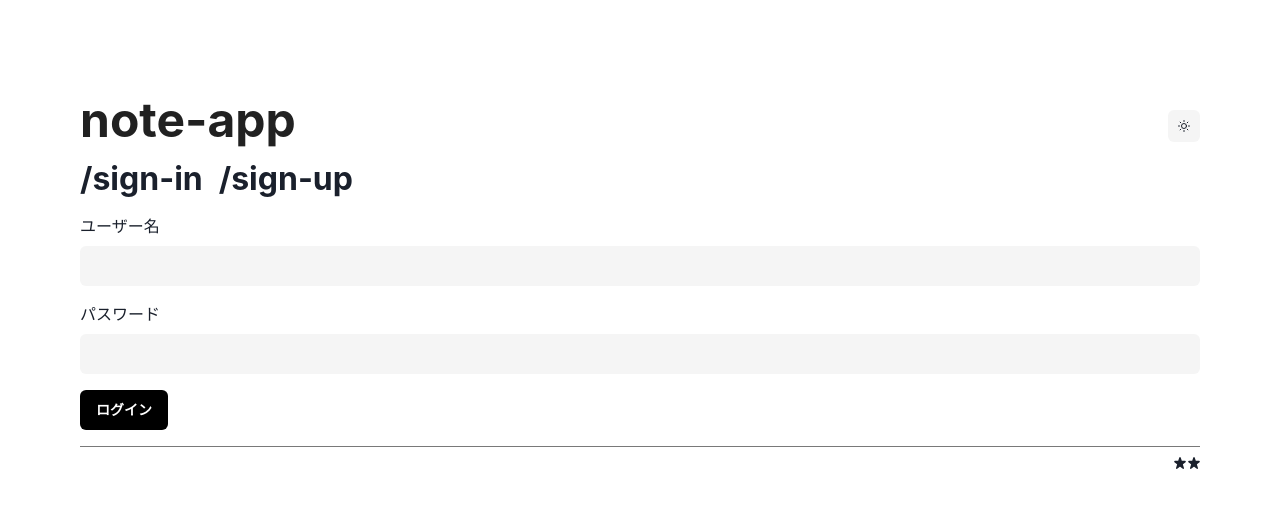
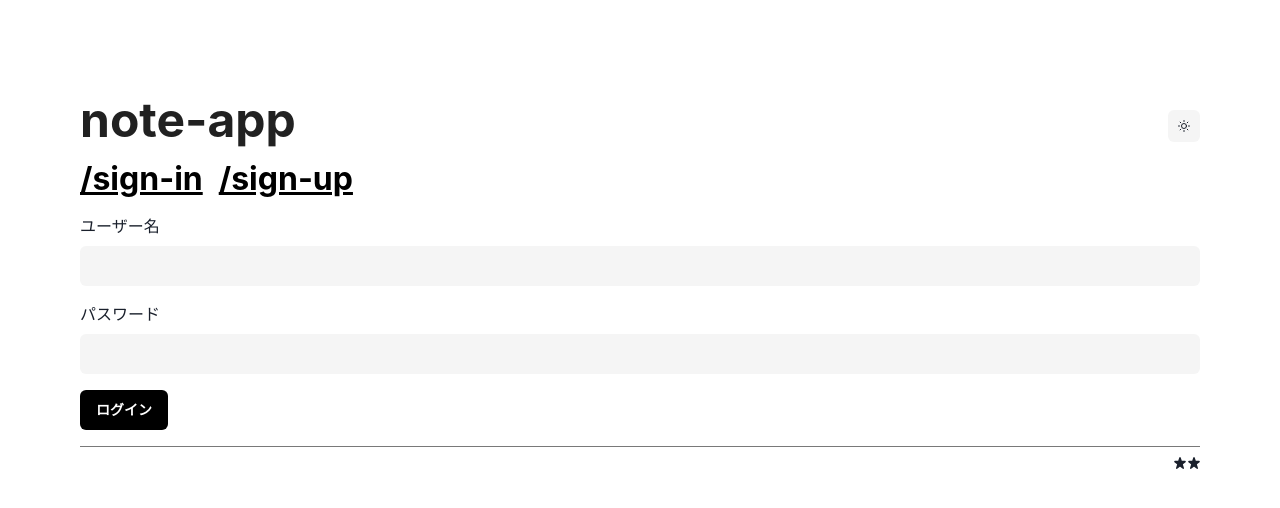
Before and after one commit to el3ctricpenguin/note-app, a Next.js app: page /sign-in in a window 1280 px wide. Shown: the top 508 px of the page. Built offline with nearby package versions, Linux system fonts and the light colour scheme; no server answers.

Commit message:
feat: add AuthHeader

```diff
--- a/src/app/sign-in/page.tsx
+++ b/src/app/sign-in/page.tsx
@@ -1,7 +1,6 @@
 "use client";
 
-import { Button, FormControl, FormLabel, Heading, Input, VStack, FormErrorMessage, Link } from "@chakra-ui/react";
-import NextLink from "next/link";
+import { Button, FormControl, FormLabel, Input, VStack, FormErrorMessage } from "@chakra-ui/react";
 import { useToast } from "@chakra-ui/react";
 import { useForm } from "react-hook-form";
 import { z } from "zod";
@@ -9,6 +8,7 @@ import { zodResolver } from "@hookform/resolvers/zod";
 import { useState } from "react";
 import { sleep } from "@/features/utils/sleep";
 import { useRouter } from "next/navigation";
+import AuthHeader from "@/components/layout/AuthHeader";
 
 const signInSchema = z.object({
     username: z.string().min(1, "ユーザー名は必須です"),
@@ -55,15 +55,8 @@ export default function SignIn() {
 
     return (
         <>
-            <Heading size="xl" mb={4}>
-                <Link _hover={{ textDecoration: "none" }} cursor="normal" mr={4}>
-                    /sign-in
-                </Link>
-                <Link as={NextLink} href="/sign-up">
-                    /sign-up
-                </Link>
-            </Heading>
             <FormControl as="form" onSubmit={onSubmit}>
+                <AuthHeader />
                 <VStack spacing={4} align="start">
                     <FormControl id="credentials-username" isInvalid={!!errors.username}>
                         <FormLabel fontSize="lg">ユーザー名</FormLabel>
--- /dev/null
+++ b/src/components/layout/AuthHeader.tsx
@@ -0,0 +1,32 @@
+import { Heading, Link } from "@chakra-ui/react";
+import NextLink from "next/link";
+import { useSession } from "@/components/context/SessionProvider";
+
+const disabledLinkStyle = {
+    pointerEvents: "none",
+    cursor: "none",
+    textDecoration: "none",
+    color: "brand.gray.400",
+} as const;
+
+const enabledLinkStyle = {
+    pointerEvents: "auto",
+    cursor: "pointer",
+    textDecoration: "underline",
+    color: "brand.gray.1000",
+    _hover: { textDecoration: "none" },
+} as const;
+
+export default function AuthHeader() {
+    const session = useSession();
+    return (
+        <Heading size="xl" mb={4}>
+            <Link mr={4} as={NextLink} href="/sign-in" sx={session ? disabledLinkStyle : enabledLinkStyle}>
+                /sign-in
+            </Link>
+            <Link as={NextLink} href="/sign-up" sx={session ? disabledLinkStyle : enabledLinkStyle}>
+                /sign-up
+            </Link>
+        </Heading>
+    );
+}
```
Also changed, not shown: src/app/sign-up/page.tsx (+2 -8 lines).
